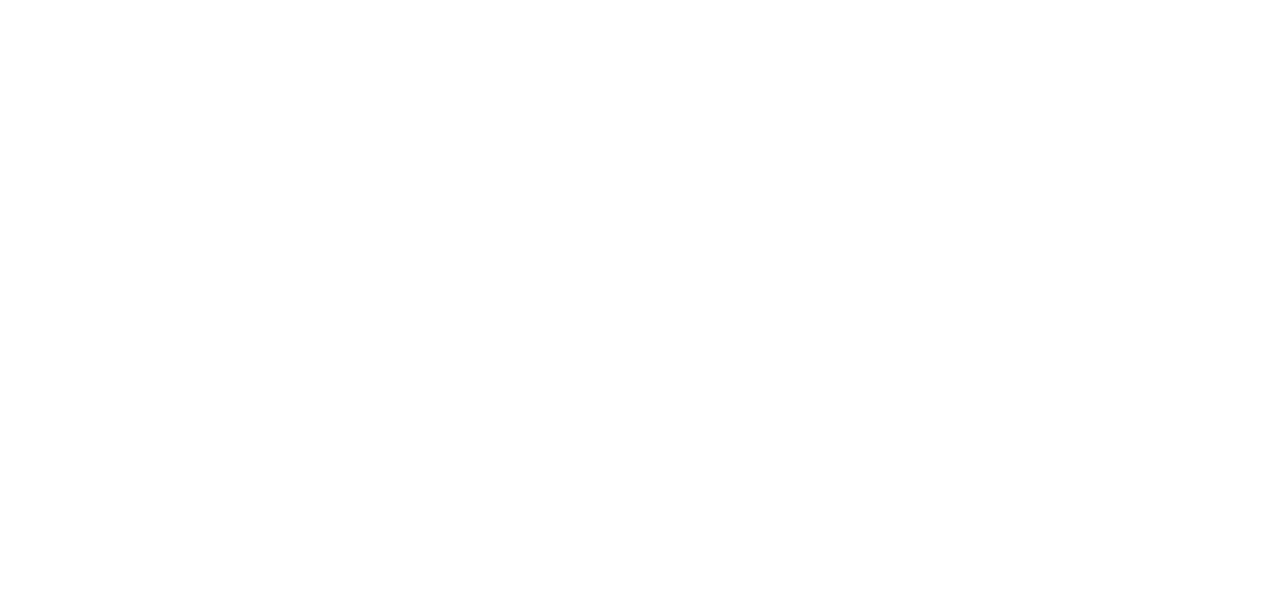
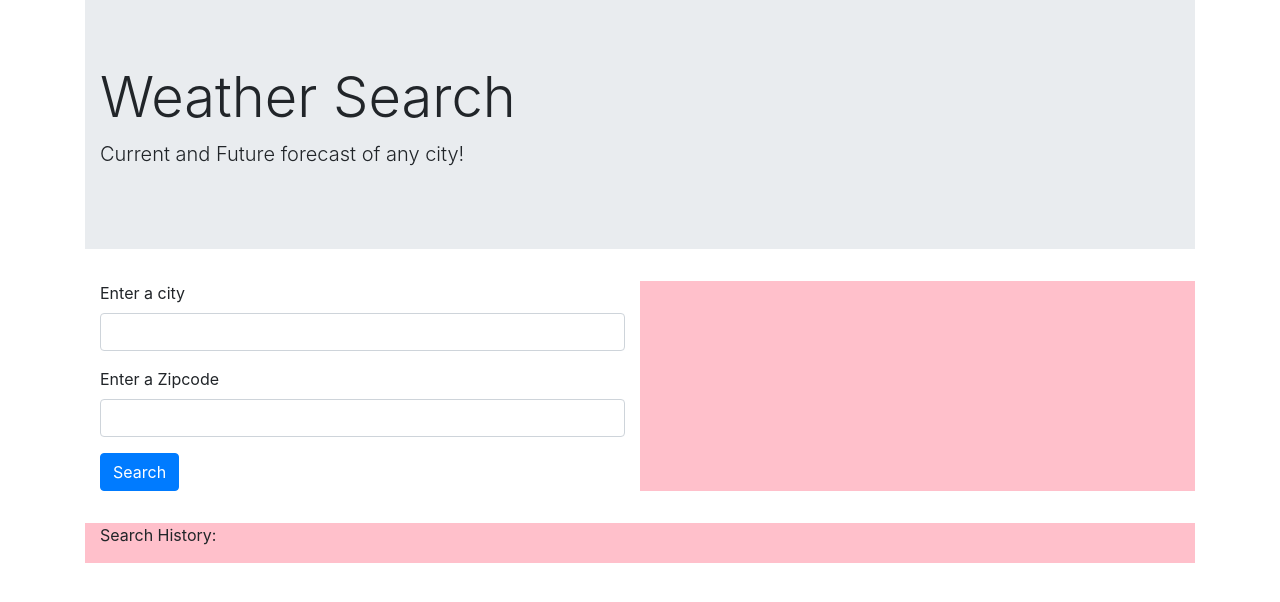
Before and after one commit to emilyresch/resch_homework_6, a plain HTML site: page index.html in a window 1280 px wide. Drawn offline with nearby package versions, Linux system fonts and the light colour scheme.

Commit message:
added structure of html

```diff
--- a/index.html
+++ b/index.html
@@ -22,6 +22,51 @@
 <body>
     <script src="script.js"></script>
 
+    <div class="container">
+        <div class="jumbotron jumbotron-fluid">
+            <div class="container">
+                <h1 class="display-4">Weather Search</h1>
+                <p class="lead">Current and Future forecast of any city!</p>
+            </div>
+        </div>
+        <!-- will use Bootstrap grid to create 2 columns - 4,8 -->
+        <!-- row 1 -->
+        <!-- column 1 (sm-4) will contain the search form which has a search city input and a submit button-->
+        <div class="container">
+            <div class="row">
+                <div class="col sm-4">
+                    <form>
+                        <div class="form-group search-boxes">
+                            <label for="exampleInputPassword1">Enter a city</label>
+                            <input type="text" class="form-control" id="exampleInputPassword1">
+                        </div>
+                        <div class="form-group">
+                            <label for="exampleInputPassword1">Enter a Zipcode</label>
+                            <input type="text" class="form-control" id="exampleInputPassword1">
+                        </div>
+                        <button type="submit" class="btn btn-primary">Search</button>
+                    </form>
+                </div>
+        <!-- column 2 will be the largest section and contains the appended forecast information -->
+                <div class="col sm-8 weather">
+                    <div class="weather-info"></div>
+                </div>
+            </div>
+        <!-- row 2 -->
+        <!-- column 1 (on left underneath search form) will display "last searched forecast" -->
+            <div class="row row2">
+                <div class="col sm-4">
+                    <p>Search History:</p>
+                    <div class="search-history"></div>
+                </div>
+            </div>
+        </div>
+
+    </div>
+
+
+
+
 </body>
 
 </html>
--- a/style.css
+++ b/style.css
@@ -0,0 +1,11 @@
+.row {
+    margin-bottom: 2em;
+}
+
+.row2 {
+    background-color: pink;
+}
+
+.weather {
+    background-color: pink;
+}
```
Also changed, not shown: script.js (+10 -11 lines).
